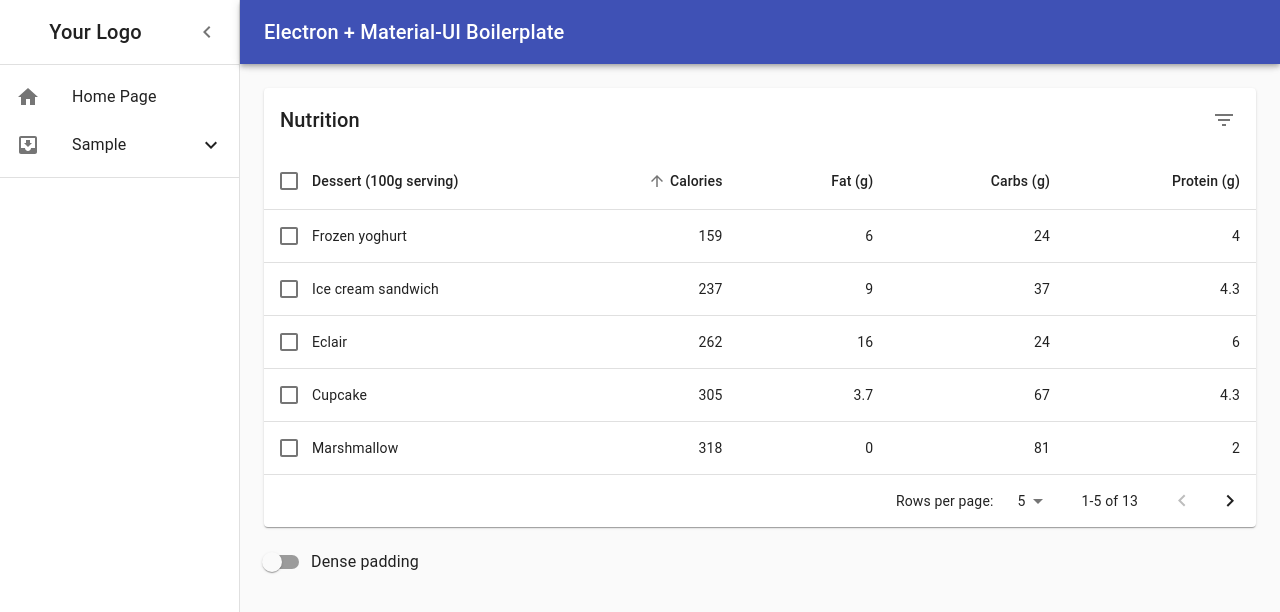
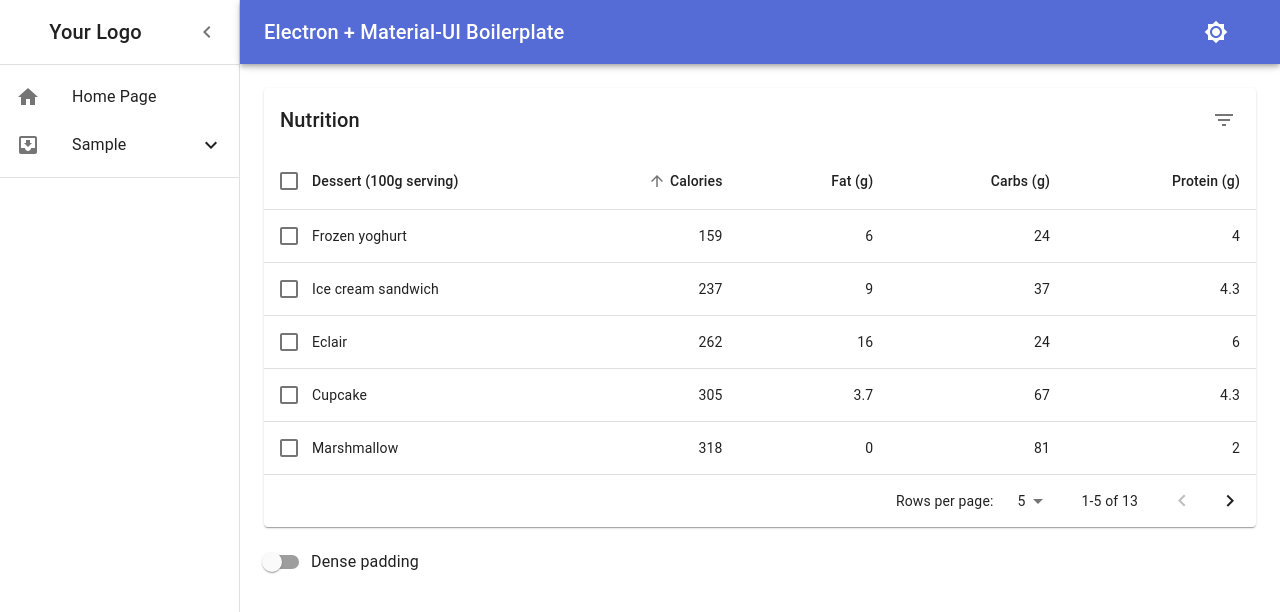
Before and after one commit to tmKamal/electron-boilerplate-with-material-ui, a React app: page /interface-02 in a window 1280 px wide. Shown: the top 612 px of the page. Built offline with nearby package versions, Linux system fonts and the light colour scheme; the HTML template or start-up script is replaced by a standard one.

Commit message:
dark theme added

```diff
--- a/src/App.js
+++ b/src/App.js
@@ -1,4 +1,4 @@
-import React from "react";
+import React,{useState,useEffect} from "react";
 import {
   BrowserRouter as Router,
   Switch,
@@ -12,17 +12,36 @@ import Interface_01 from "./example_01/pages/Interface_01";
 import Interface_02 from "./example_01/pages/Interface_02";
 import regeneratorRuntime from "regenerator-runtime";
 import { Helmet } from "react-helmet";
+import { ThemeContext } from "./shared/context/ThemeContext";
+import DarkTheme from "./shared/themes/DarkTheme";
+import LightTheme from "./shared/themes/LightTheme";
+import { ThemeProvider } from "@material-ui/core";
 
 export default function App() {
-  return (
-    <React.Fragment>
-      <Helmet>
-        <meta
-          http-equiv="Content-Security-Policy"
-          content="script-src 'self';"
-        />
-      </Helmet>
-      <Router>
+  const [darkState, setDarkState] = useState(false);
+  const selectedTheme = darkState ? DarkTheme : LightTheme;
+
+  const toggleTheme = () => {
+    localStorage.setItem(
+      "userTheme",
+      JSON.stringify({
+        themeState: !darkState,
+      })
+    );
+    setDarkState(!darkState);
+  };
+
+  useEffect(() => {
+    const storedTheme = JSON.parse(localStorage.getItem("userTheme"));
+    if (storedTheme) {
+      if (storedTheme.themeState) {
+        setDarkState(true);
+      }
+    } else {
+      setDarkState(false);
+    }
+  }, []);
+  const routes = (
     <div>
       <MiniDrawer>
         <Switch>
@@ -39,7 +58,21 @@ export default function App() {
         </Switch>
       </MiniDrawer>
     </div>
-      </Router>
-    </React.Fragment>
+  );
+
+  return (
+    <ThemeProvider theme={selectedTheme}>
+      <ThemeContext.Provider
+        value={{ themeState: darkState, toggleTheme: toggleTheme }}
+      >
+        <Helmet>
+          <meta
+            http-equiv="Content-Security-Policy"
+            content="script-src 'self';"
+          />
+        </Helmet>
+        <Router>{routes}</Router>
+      </ThemeContext.Provider>
+    </ThemeProvider>
   );
 }
--- a/src/shared/component/navigation/TopBar/TopBar.js
+++ b/src/shared/component/navigation/TopBar/TopBar.js
@@ -1,17 +1,30 @@
-import React,{useContext} from "react";
-import { AppBar, Toolbar, IconButton, Typography, makeStyles, useTheme } from "@material-ui/core";
-import MenuIcon from '@material-ui/icons/Menu';
-import clsx from 'clsx';
+import React, { useContext, useState } from "react";
+import {
+  AppBar,
+  Toolbar,
+  IconButton,
+  Typography,
+  makeStyles,
+  useTheme,
+  ThemeProvider,
+  createMuiTheme,
+} from "@material-ui/core";
+import MenuIcon from "@material-ui/icons/Menu";
+import clsx from "clsx";
 import { NavContext } from "../../../context/NavContext";
+import Brightness3Icon from "@material-ui/icons/Brightness3";
+import Brightness7Icon from "@material-ui/icons/Brightness7";
+import { ThemeContext } from "../../../context/ThemeContext";
+import { autoUpdater } from "electron";
 
 const drawerWidth = 240;
 const useStyles = makeStyles((theme) => ({
   root: {
-      display: 'flex',
+    display: "flex",
   },
   appBar: {
     zIndex: theme.zIndex.drawer + 1,
-      transition: theme.transitions.create(['width', 'margin'], {
+    transition: theme.transitions.create(["width", "margin"], {
       easing: theme.transitions.easing.sharp,
       duration: theme.transitions.duration.leavingScreen,
     }),
@@ -19,7 +32,7 @@ const useStyles = makeStyles((theme) => ({
   appBarShift: {
     marginLeft: drawerWidth,
     width: `calc(100% - ${drawerWidth}px)`,
-      transition: theme.transitions.create(['width', 'margin'], {
+    transition: theme.transitions.create(["width", "margin"], {
       easing: theme.transitions.easing.sharp,
       duration: theme.transitions.duration.enteringScreen,
     }),
@@ -28,8 +41,12 @@ const useStyles = makeStyles((theme) => ({
   menuButton: {
     marginRight: 36,
   },
+  toggleIcon: {
+    marginRight:'1rem',
+    marginLeft:'auto'
+  },
   hide: {
-      display: 'none',
+    display: "none",
   },
 }));
 
@@ -37,22 +54,22 @@ const TopBar = () => {
   const classes = useStyles();
   const theme = useTheme();
   const navCon = useContext(NavContext);
+  const themeContext = useContext(ThemeContext);
 
-
+  const icon = !themeContext.themeState ? (
+    <Brightness7Icon />
+  ) : (
+    <Brightness3Icon />
+  );
 
   return (
-
     <AppBar
-
       position="fixed"
       className={clsx(classes.appBar, {
         [classes.appBarShift]: navCon.open,
       })}
     >
       <Toolbar>
-
-
-
         <IconButton
           color="inherit"
           aria-label="open drawer"
@@ -67,9 +84,17 @@ const TopBar = () => {
         <Typography variant="h6" noWrap>
           Electron + Material-UI Boilerplate
         </Typography>
+        <IconButton
+          className={classes.toggleIcon}
+          color="inherit"
+          aria-label="mode"
+          onClick={themeContext.toggleTheme}
+          edge="start"
+        >
+          {icon}
+        </IconButton>
       </Toolbar>
     </AppBar>
-
   );
 };
 
--- /dev/null
+++ b/src/shared/context/ThemeContext.js
@@ -0,0 +1,6 @@
+import {createContext} from 'react';
+
+export const ThemeContext=createContext({
+    themeState:null,
+    toggleTheme:()=>{},
+})
--- /dev/null
+++ b/src/shared/themes/DarkTheme.js
@@ -0,0 +1,23 @@
+import { createMuiTheme } from '@material-ui/core/styles';
+import { red } from '@material-ui/core/colors';
+
+// Create a theme instance.
+const DarkTheme = createMuiTheme({
+  palette: {
+      type:"dark",
+    primary: {
+      main: '#333',
+    },
+    secondary: {
+      main: '#19857b',
+    },
+    error: {
+      main: red.A400,
+    },
+    background: {
+      default: '#212121',
+    },
+  },
+});
+
+export default DarkTheme;
--- /dev/null
+++ b/src/shared/themes/LightTheme.js
@@ -0,0 +1,22 @@
+import { createMuiTheme } from '@material-ui/core/styles';
+import { red } from '@material-ui/core/colors';
+
+// Create a theme instance.
+const LightTheme = createMuiTheme({
+  palette: {
+    primary: {
+      main: '#556cd6',
+    },
+    secondary: {
+      main: '#19857b',
+    },
+    error: {
+      main: red.A400,
+    },
+    background: {
+      default: '#fff',
+    },
+  },
+});
+
+export default LightTheme;
```
Lines whose indentation alone changed are shown as unchanged.
